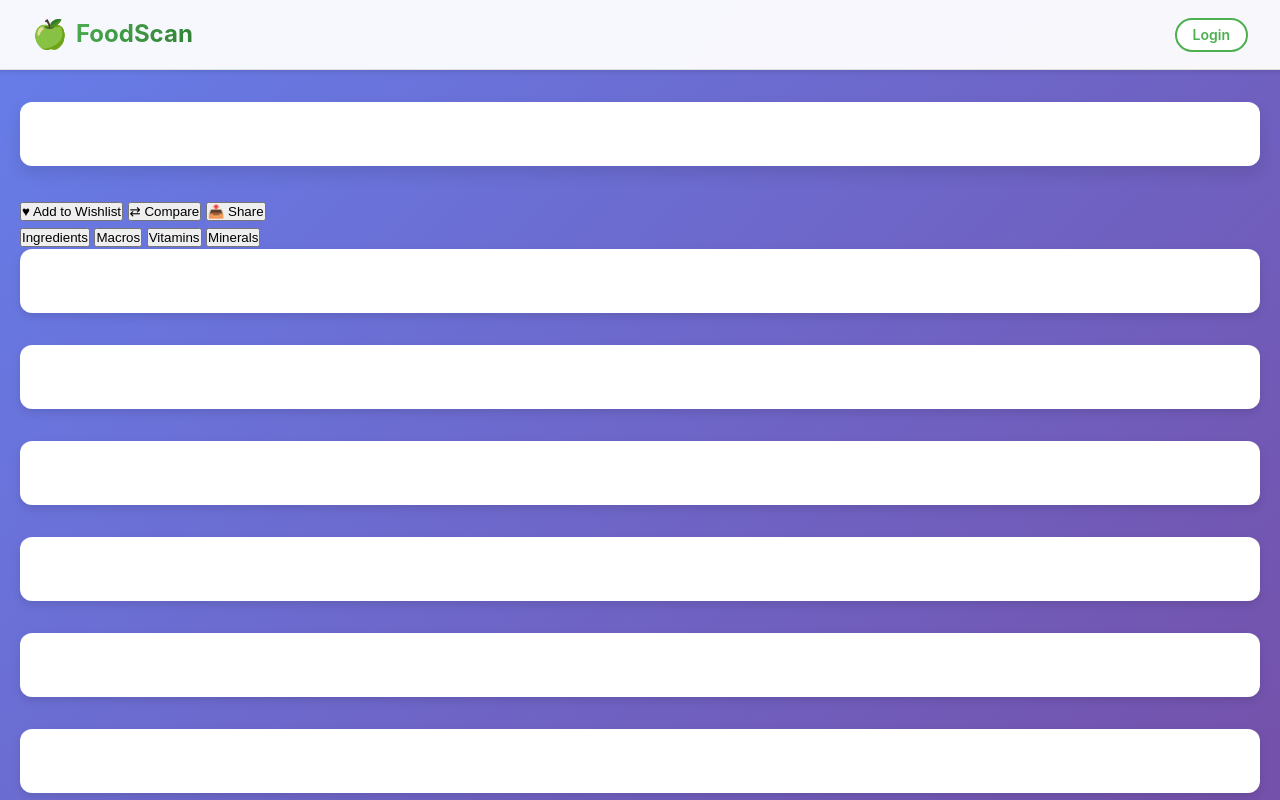
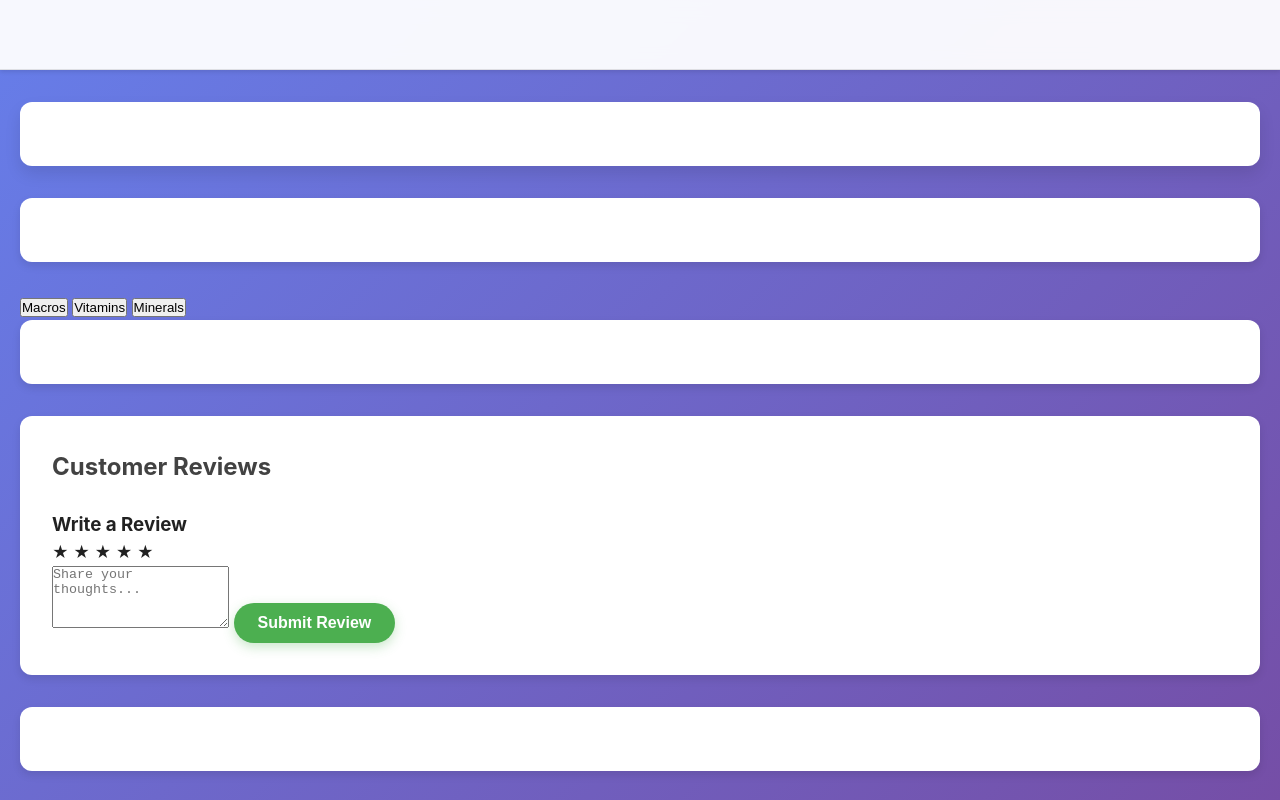
Before and after one commit to MrGodara121/usa-food-scanner, a plain HTML site: page product.html in a window 1280 px wide. Shown: the top 800 px of the page. Drawn offline with Linux system fonts and the light colour scheme.

Commit message:
Update product.html

```diff
--- a/product.html
+++ b/product.html
@@ -4,7 +4,7 @@
     <meta charset="UTF-8">
     <meta name="viewport" content="width=device-width, initial-scale=1.0">
     <title id="product-title">Product Details - USA Food Scanner</title>
-    <meta name="description" id="product-description" content="Check product health score, ingredients, and 84+ micronutrients">
+    <meta name="description" id="product-description" content="Check product health score, ingredients, and nutrition facts">
     <link rel="canonical" href="" id="canonical-url">
 
     <!-- Open Graph -->
@@ -24,17 +24,7 @@
 </head>
 <body>
     <div id="app">
-        <header class="glass-header" id="header">
-            <div class="logo">
-                <span class="logo-icon">🍏</span>
-                <span class="logo-text">FoodScan</span>
-            </div>
-            <nav class="desktop-nav" id="desktop-nav"></nav>
-            <div class="header-right">
-                <div id="user-menu" class="user-menu"></div>
-                <button class="mobile-menu-btn" id="mobile-menu-btn">☰</button>
-            </div>
-        </header>
+        <header class="glass-header" id="header"></header>
         <div class="mobile-nav" id="mobile-nav"></div>
 
         <main id="main-content">
@@ -45,47 +35,26 @@
                 <!-- Product Header -->
                 <div class="product-header" id="product-header"></div>
 
-                <!-- Product Actions -->
-                <div class="product-actions-bar">
-                    <button class="btn-wishlist" onclick="toggleWishlist()">
-                        ♥ Add to Wishlist
-                    </button>
-                    <button class="btn-compare" onclick="addToCompare()">
-                        ⇄ Compare
-                    </button>
-                    <button class="btn-share" onclick="shareProduct()">
-                        📤 Share
-                    </button>
-                </div>
+                <!-- Ingredients Section -->
+                <section class="ingredients-section" id="ingredients-section"></section>
 
-                <!-- Tabs -->
-                <div class="product-tabs">
-                    <button class="tab-btn active" onclick="switchTab('ingredients')">Ingredients</button>
-                    <button class="tab-btn" onclick="switchTab('macros')">Macros</button>
-                    <button class="tab-btn" onclick="switchTab('vitamins')">Vitamins</button>
-                    <button class="tab-btn" onclick="switchTab('minerals')">Minerals</button>
-                </div>
+                <!-- Nutrition Tabs (Macros + Micronutrients) -->
+                <section class="nutrition-tabs-section" id="nutrition-tabs-section">
+                    <div class="nutrition-tabs">
+                        <button class="tab-btn active" onclick="showTab('macros')">Macros</button>
+                        <button class="tab-btn" onclick="showTab('vitamins')">Vitamins</button>
+                        <button class="tab-btn" onclick="showTab('minerals')">Minerals</button>
+                    </div>
 
-                <!-- Ingredients Tab -->
-                <section id="ingredients-tab" class="tab-content active">
-                    <div class="ingredients-section" id="ingredients-section"></div>
-                </section>
+                    <div id="macros-tab" class="tab-content active">
+                        <div class="nutrition-table" id="macros-table"></div>
+                    </div>
 
-                <!-- Macros Tab -->
-                <section id="macros-tab" class="tab-content">
-                    <div class="macros-section" id="macros-section"></div>
-                </section>
-
-                <!-- Vitamins Tab -->
-                <section id="vitamins-tab" class="tab-content">
-                    <div class="vitamins-section" id="vitamins-section">
+                    <div id="vitamins-tab" class="tab-content">
                         <div class="nutrient-grid" id="vitamins-grid"></div>
                     </div>
-                </section>
 
-                <!-- Minerals Tab -->
-                <section id="minerals-tab" class="tab-content">
-                    <div class="minerals-section" id="minerals-section">
+                    <div id="minerals-tab" class="tab-content">
                         <div class="nutrient-grid" id="minerals-grid"></div>
                     </div>
                 </section>
@@ -94,7 +63,23 @@
                 <section class="alternatives-section" id="alternatives-section"></section>
 
                 <!-- Reviews Section -->
-                <section class="reviews-section" id="reviews-section"></section>
+                <section class="reviews-section" id="reviews-section">
+                    <h2>Customer Reviews</h2>
+                    <div id="reviews-list" class="reviews-list"></div>
+
+                    <div class="add-review" id="add-review">
+                        <h3>Write a Review</h3>
+                        <div class="rating-select">
+                            <span class="star" onclick="setRating(1)">★</span>
+                            <span class="star" onclick="setRating(2)">★</span>
+                            <span class="star" onclick="setRating(3)">★</span>
+                            <span class="star" onclick="setRating(4)">★</span>
+                            <span class="star" onclick="setRating(5)">★</span>
+                        </div>
+                        <textarea id="review-text" placeholder="Share your thoughts..." rows="4"></textarea>
+                        <button onclick="submitReview()" class="btn-primary">Submit Review</button>
+                    </div>
+                </section>
 
                 <!-- Related Articles -->
                 <section class="related-articles" id="related-articles"></section>
@@ -104,7 +89,7 @@
                     <div class="lock-content">
                         <span class="lock-icon">🔒</span>
                         <h3>Premium Feature</h3>
-                        <p>Upgrade to see 84+ micronutrients, detailed analysis, and PDF reports</p>
+                        <p>Upgrade to see detailed nutrition analysis, buy links, and PDF reports</p>
                         <a href="/premium" class="btn-primary">Upgrade for $9.99/month</a>
                     </div>
                 </div>
```
